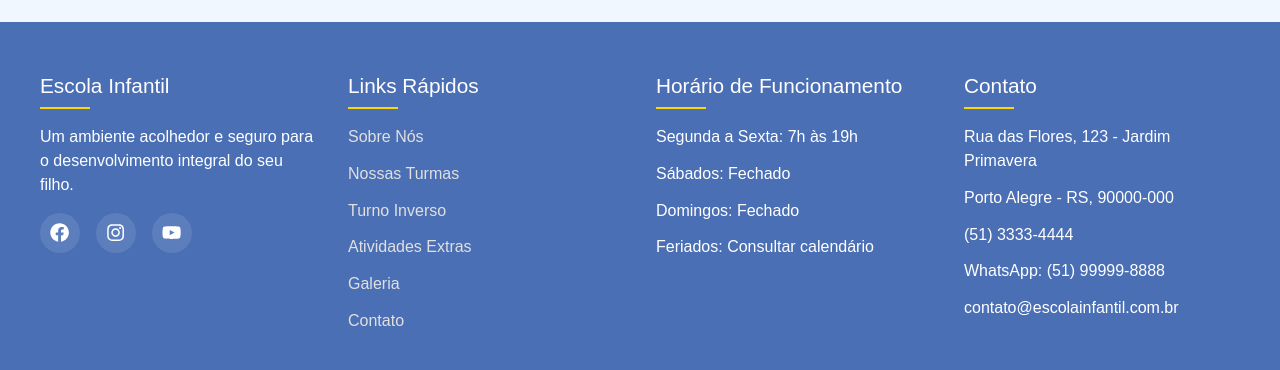
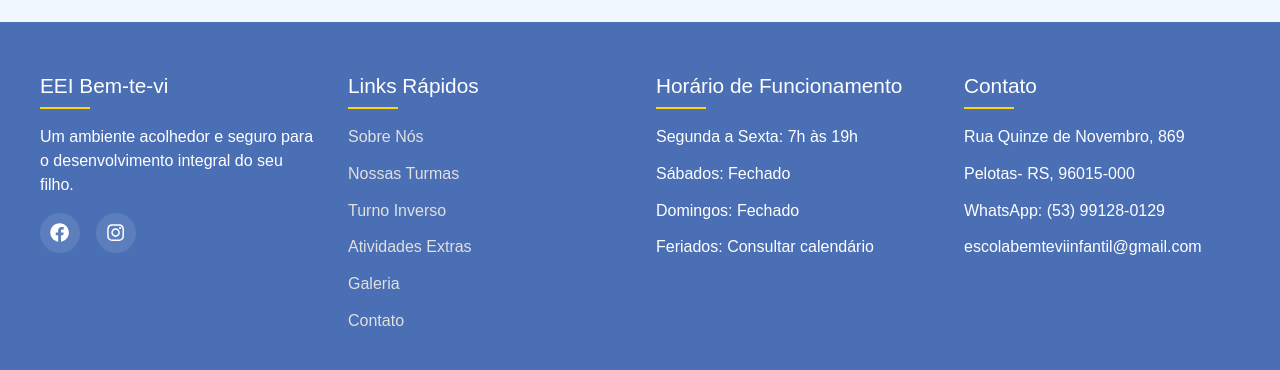
Before and after one commit to Alexseyf/bemtevi-page, a Next.js app: page / in a window 1280 px wide. Shown: the part 6050-6420 px from the top of the page. Built offline with nearby package versions, Linux system fonts and the light colour scheme.

Commit message:
add footer links

```diff
--- a/src/components/Footer.tsx
+++ b/src/components/Footer.tsx
@@ -107,17 +107,14 @@ const Footer = () => {
     <FooterContainer>
       <FooterContent>
         <FooterColumn>
-          <h3>Escola Infantil</h3>
+          <h3>EEI Bem-te-vi</h3>
           <p>Um ambiente acolhedor e seguro para o desenvolvimento integral do seu filho.</p>
           <SocialLinks>
-            <a href="#" aria-label="Facebook">
+            <a href="https://www.facebook.com/escolainfantilbemtevi/?locale=pt_BR" aria-label="Facebook" target="_blank" rel="noopener noreferrer">
               <FaFacebook />
             </a>
-            <a href="#" aria-label="Instagram">
+            <a href="https://www.instagram.com/bemteviescolainfantil/" aria-label="Instagram" target="_blank" rel="noopener noreferrer">
               <FaInstagram />
-            </a>
-            <a href="#" aria-label="YouTube">
-              <FaYoutube />
             </a>
           </SocialLinks>
         </FooterColumn>
@@ -147,11 +144,10 @@ const Footer = () => {
         <FooterColumn>
           <h3>Contato</h3>
           <FooterLinks>
-            <li>Rua das Flores, 123 - Jardim Primavera</li>
-            <li>Porto Alegre - RS, 90000-000</li>
-            <li>(51) 3333-4444</li>
-            <li>WhatsApp: (51) 99999-8888</li>
-            <li>contato@escolainfantil.com.br</li>
+            <li>Rua Quinze de Novembro, 869</li>
+            <li>Pelotas- RS, 96015-000</li>
+            <li>WhatsApp: (53) 99128-0129</li>
+            <li>escolabemteviinfantil@gmail.com</li>
           </FooterLinks>
         </FooterColumn>
       </FooterContent>
@@ -168,7 +164,7 @@ const Footer = () => {
           para o futuro das nossas crianças.
         </p>
         <p>
-          <a href="#">Política de Privacidade</a> | <a href="#">Termos de Uso</a>
+          <a href="#" target="_blank" rel="noopener noreferrer">Política de Privacidade</a> | <a href="#" target="_blank" rel="noopener noreferrer">Termos de Uso</a>
         </p>
       </FooterBottom>
     </FooterContainer>
```
